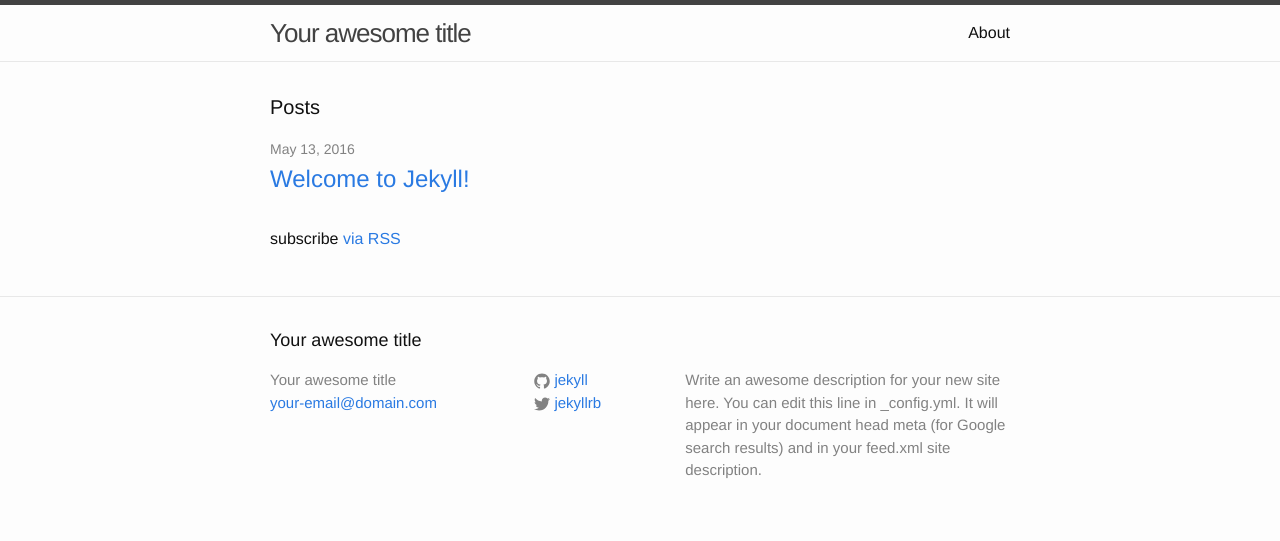
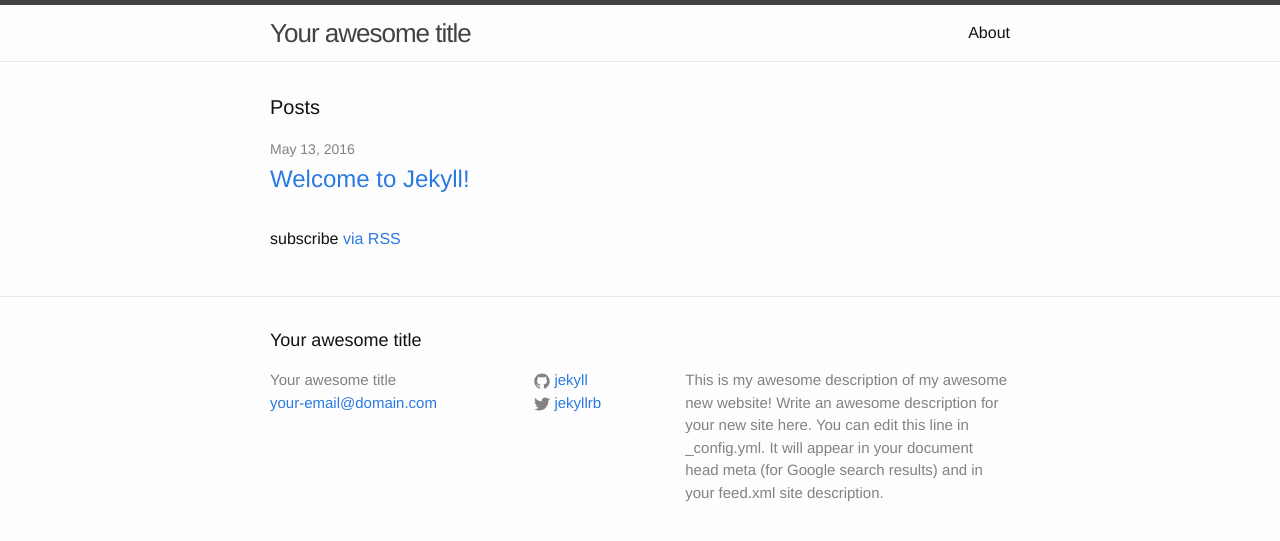
Before and after one commit to sturgeonnick/sturgeonnick.github.io, a Jekyll site: the page built from index.html, in a window 1280 px wide. Shown: the top 541 px of the page. Built offline with Jekyll 4.4.1, drawn with Linux system fonts in a browser that asks for light colours.

Commit message:
Add description in _config.yml

```diff
--- a/_config.yml
+++ b/_config.yml
@@ -9,6 +9,7 @@
 title: Your awesome title
 email: your-email@domain.com
 description: > # this means to ignore newlines until "baseurl:"
+  This is my awesome description of my awesome new website!
   Write an awesome description for your new site here. You can edit this
   line in _config.yml. It will appear in your document head meta (for
   Google search results) and in your feed.xml site description.
```
